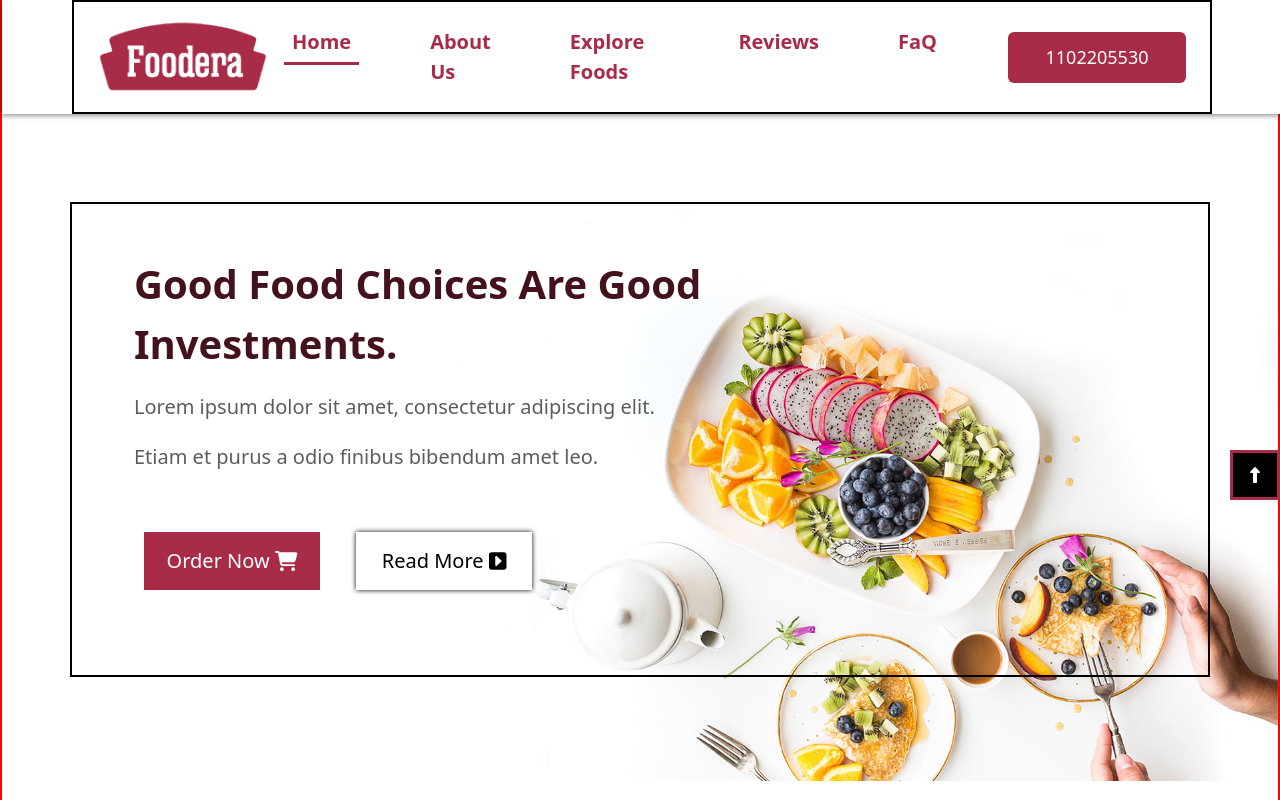
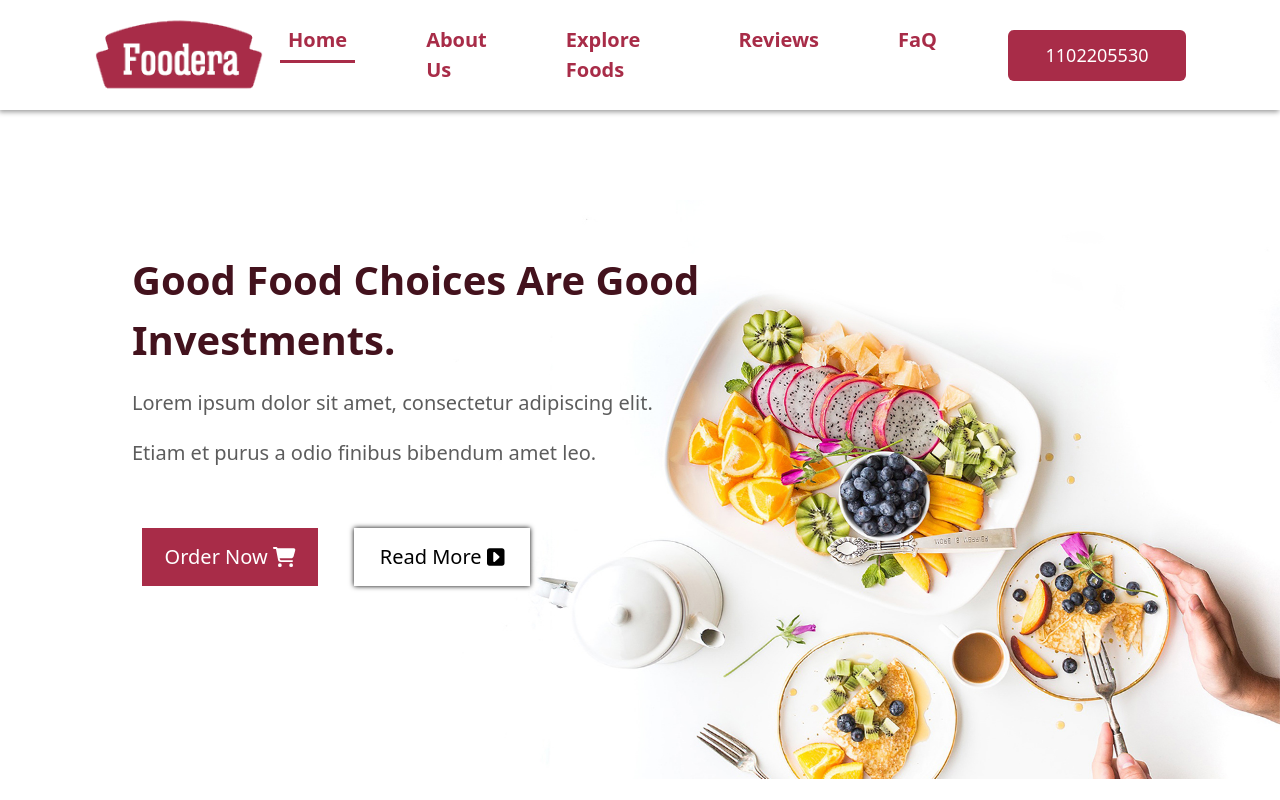
Before and after one commit to mohamedgaber91/Food-website-using-react, a React (Create React App) app: page /home in a window 1280 px wide. Shown: the top 800 px of the page. Built offline with nearby package versions, Linux system fonts and the light colour scheme.

Commit message:
last modifiy

```diff
--- a/src/App.js
+++ b/src/App.js
@@ -22,7 +22,6 @@ function App() {
           <Route path='/home' element={App}/>
         </Routes>
      <Header/>
-     <BtnUp/>
      <Statics/>
      <Show/>
      <Mande/>
--- a/src/components/btnUp/BtnUp.css
+++ /dev/null
@@ -1,16 +0,0 @@
-:root{
-    --main-color:#a82c48;
-    --main-transition:0.5s;
-}
-
-.btn-up{
-    position: fixed;
-    right: 0px;
-    width: 50px;
-    height: 50px;
-    top: 450px;
-    z-index: 1000;
-    background-color:black ;
-    border: 3px solid var(--main-color);
-    display: block;
-}
--- a/src/components/btnUp/BtnUp.js
+++ /dev/null
@@ -1,28 +0,0 @@
-import "bootstrap/dist/css/bootstrap.min.css";
-import "bootstrap/dist/js/bootstrap.bundle.min";
-import "./BtnUp.css"
-import { FontAwesomeIcon } from '@fortawesome/react-fontawesome'
-import { faUpLong } from '@fortawesome/free-solid-svg-icons'
-window.onscroll=()=>{
-    // if(window.pageYOffset>=500 ){
-    // document.querySelector(".btn-up").style.display="block"
-    // }else{
-    //     document.querySelector(".btn-up").style.display="none"
-    // }
-    document.querySelector(".btn-up").onclick=()=>{
-        window.scrollTo({
-            top:0,
-            left:0,
-            behavior:"smooth"
-        })
-    }
-}
-
-
-
-function BtnUp (){
-    return(
-        <button className="btn-up"><FontAwesomeIcon icon={faUpLong} color="white" /></button>
-    )
-}
-export default BtnUp
--- a/src/index.css
+++ b/src/index.css
@@ -6,11 +6,9 @@ body {
   -webkit-font-smoothing: antialiased;
   -moz-osx-font-smoothing: grayscale;
   overflow-x: hidden;
-  border: 2px solid red;
+
 }
-.container{
-  border: 2px solid black;
-}
+
 
 code {
   font-family: source-code-pro, Menlo, Monaco, Consolas, 'Courier New',
```
